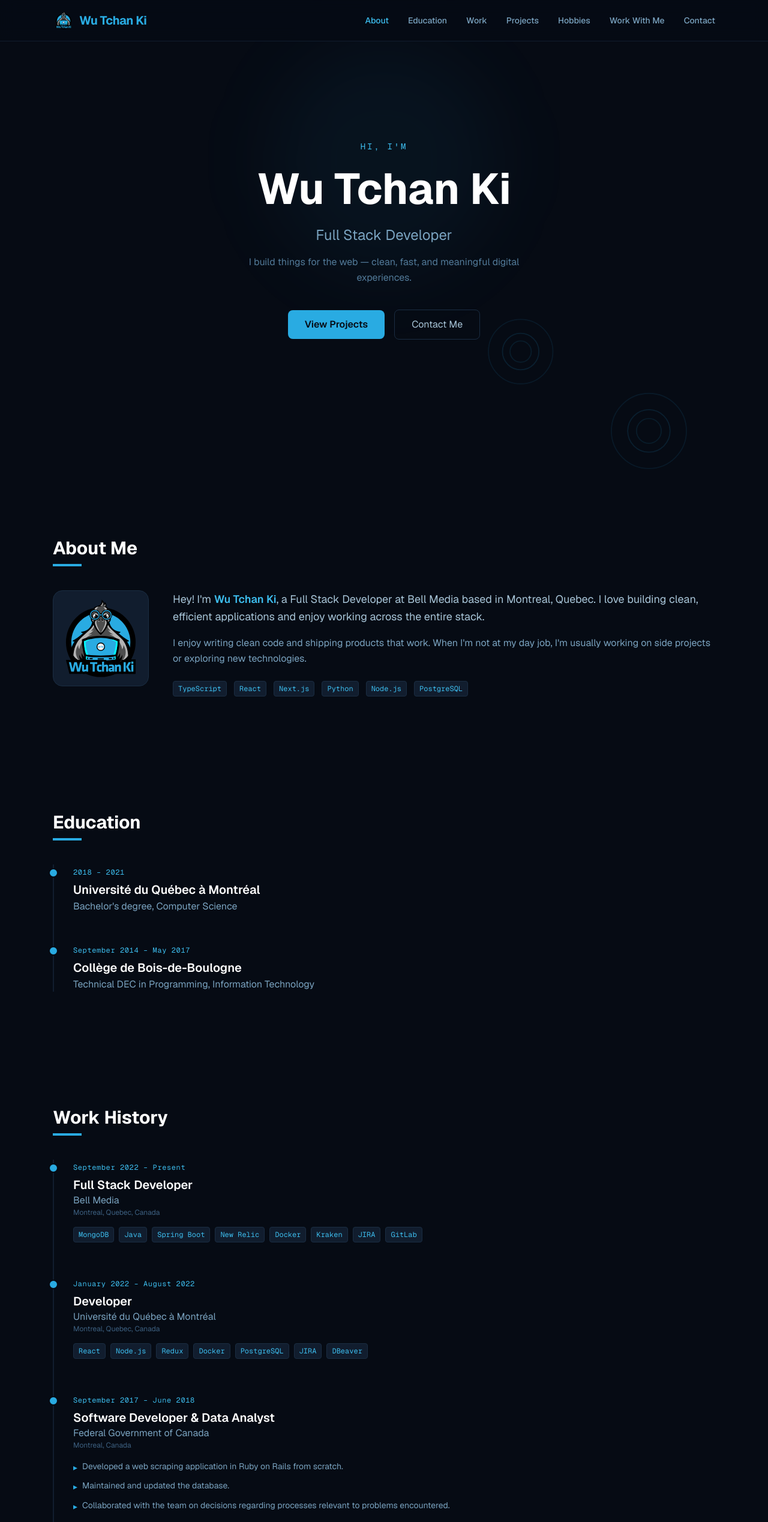
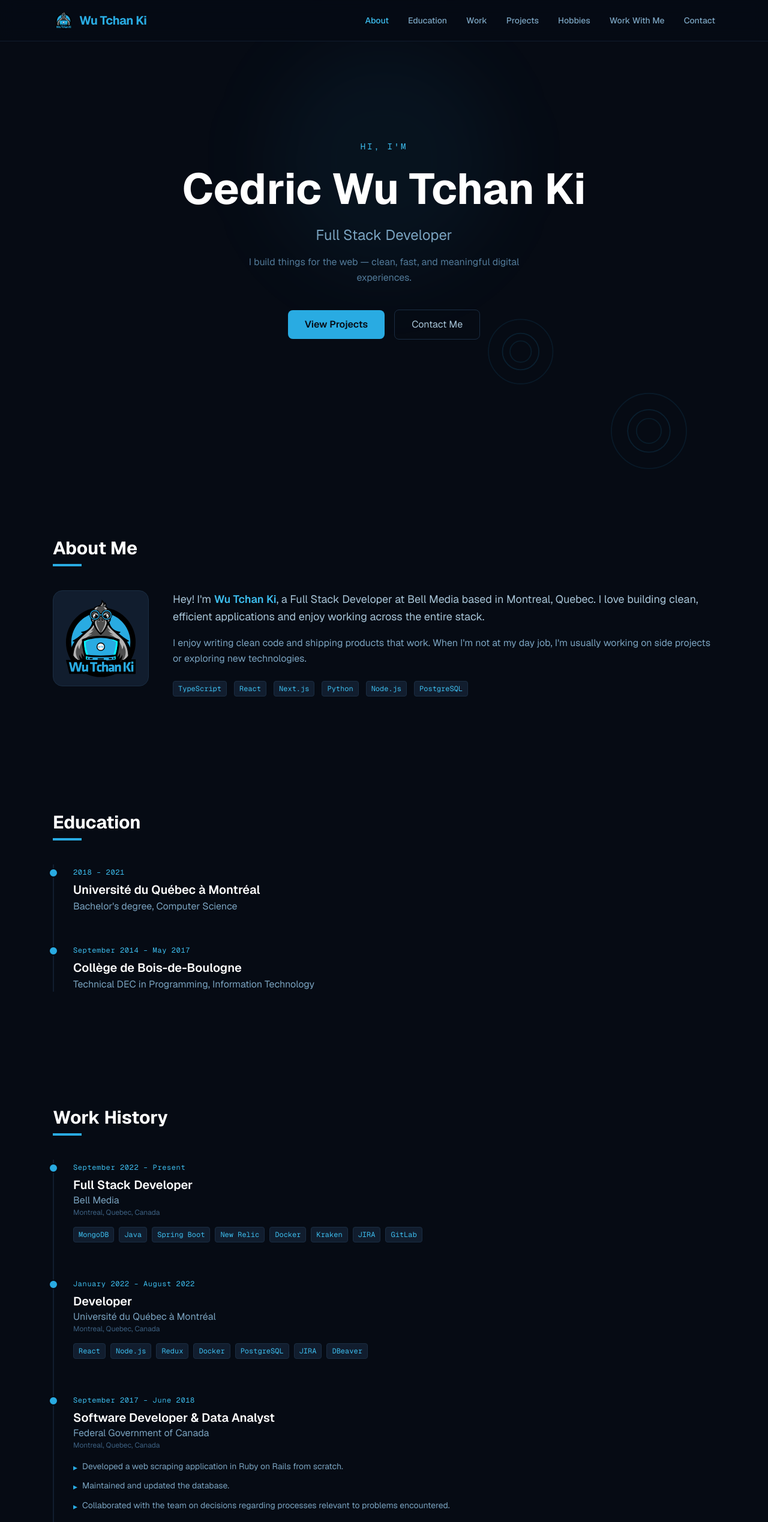
Before and after one commit to cedricwtk/portfolio-2026, a Next.js app: page / in a window 1280 px wide. Shown: the top 2537 px of the page at 60% size. Built offline with nearby package versions, Linux system fonts and the light colour scheme.

Commit message:
Finalize

```diff
--- a/components/Hero.tsx
+++ b/components/Hero.tsx
@@ -145,7 +145,7 @@ export default function Hero() {
         </motion.p>
 
         <motion.h1 {...fadeUp(0.1)} className="text-5xl md:text-7xl font-bold text-white mb-4 leading-tight">
-          Wu Tchan Ki
+          Cedric Wu Tchan Ki
         </motion.h1>
 
         <motion.p {...fadeUp(0.2)} className="text-xl md:text-2xl text-gray-400 mb-4">
--- a/components/WorkHistory.tsx
+++ b/components/WorkHistory.tsx
@@ -21,7 +21,7 @@ const jobs = [
     company: "Federal Government of Canada",
     role: "Software Developer & Data Analyst",
     period: "September 2017 – June 2018",
-    location: "Montreal, Canada",
+    location: "Montreal, Quebec, Canada",
     bullets: [
       "Developed a web scraping application in Ruby on Rails from scratch.",
       "Maintained and updated the database.",
@@ -33,7 +33,7 @@ const jobs = [
     company: "XLCINQ",
     role: "Web Development Intern",
     period: "January 2017 – May 2017",
-    location: "Montreal, Canada",
+    location: "Montreal, Quebec, Canada",
     bullets: [
       "Maintained and developed client websites (front-end and back-end).",
       "Developed custom modules and features.",
```
